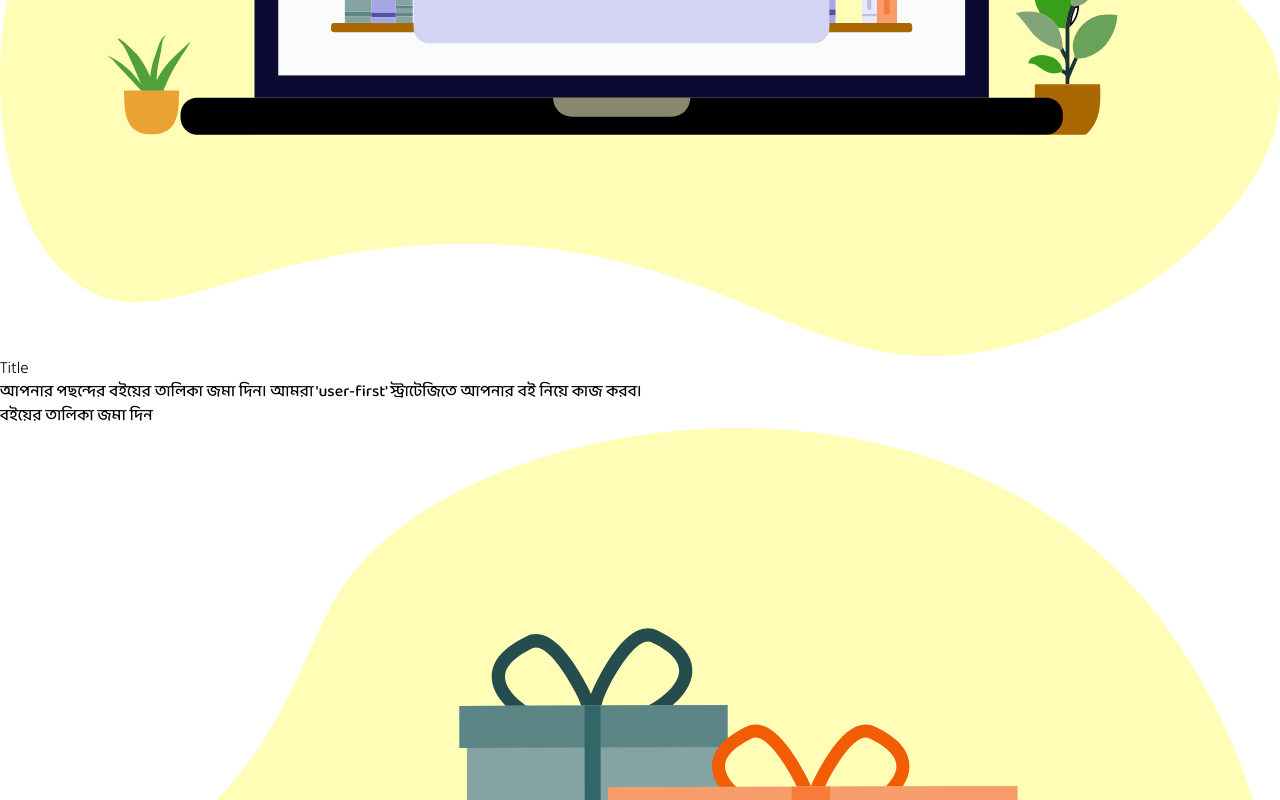
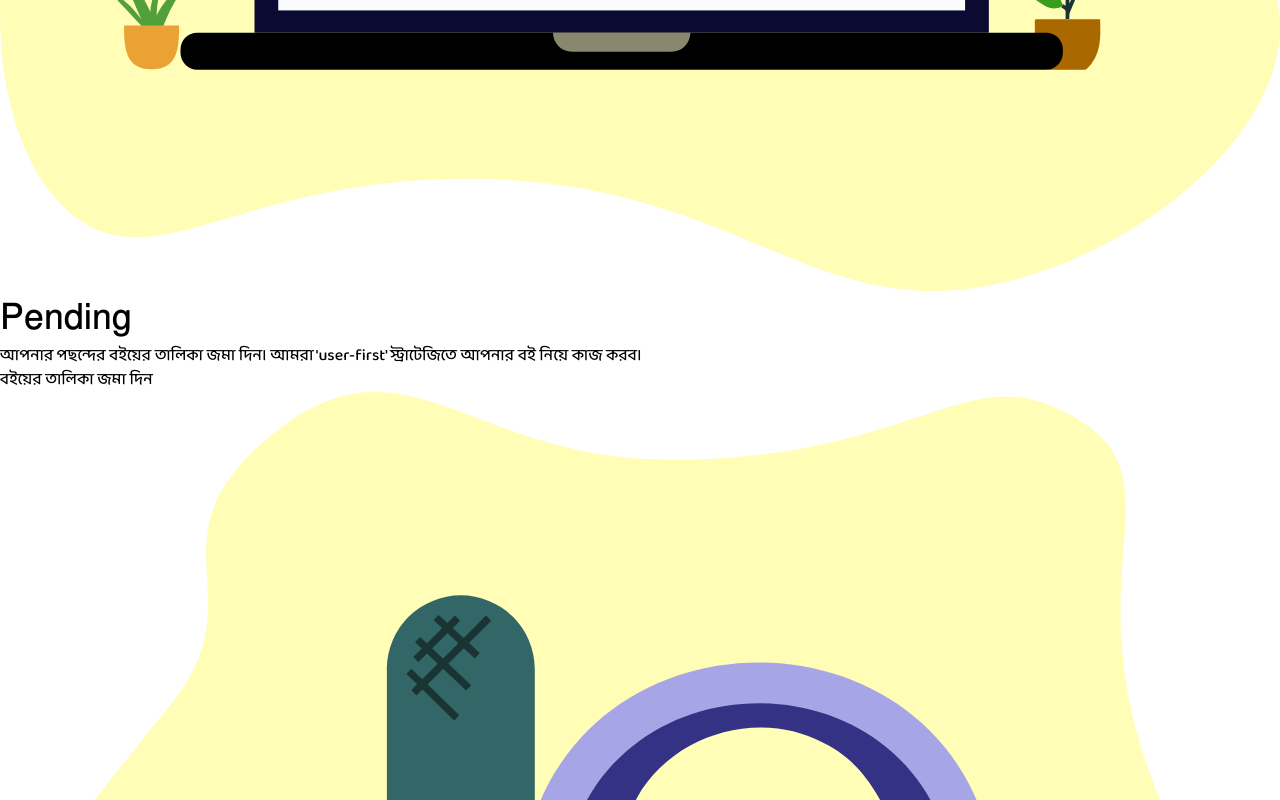
Before and after one commit to Habib2959/boikontho-me, a SvelteKit app: page / in a window 1280 px wide. Shown: the part 3190-3990 px from the top of the page. Built offline with nearby package versions, Linux system fonts and the light colour scheme.

Commit message:
Zigzag section minor changes

```diff
--- a/src/routes/Zigzag.svelte
+++ b/src/routes/Zigzag.svelte
@@ -5,21 +5,24 @@
 	let data = [
 		{
 			id: 1,
+			title: 'প্রি-বুকিং অফার',
 			desc: 'উদ্বোধনের আগে রেজিস্ট্রেশনকারীরা পাবেন ২ মাসের ফ্রি সাবস্ক্রিপশন',
 			btn: 'ফ্রি রেজিস্ট্রেশন করুন',
-			src: ill2
+			src: ill4
 		},
 		{
 			id: 2,
+			title: 'Pending',
 			desc: "আপনার পছন্দের বইয়ের তালিকা জমা দিন। আমরা 'user-first' স্ট্রাটেজিতে আপনার বই নিয়ে কাজ করব।",
 			btn: 'বইয়ের তালিকা জমা দিন',
 			src: ill3
 		},
 		{
 			id: 3,
+			title: 'Pending',
 			desc: "আপনি কি স্পষ্ট ও শুদ্ধভাবে বই পড়তে / আবৃত্তি করতে ভালবাসেন? যুক্ত হয়ে নিন 'Boikontho creator program' এ",
 			btn: 'যুক্ত হন',
-			src: ill4
+			src: ill2
 		}
 	];
 </script>
@@ -30,7 +33,7 @@
 			<img src={info.src} alt="demo" class="my-4 mx-auto w-2/3 md:w-full md:px-10" />
 		</div>
 		<div class="self-center text-center md:px-10 md:text-justify">
-			<h2 class="text-3xl my-3 font-bold">Title</h2>
+			<h2 class="text-3xl my-3 font-bold hack-font">{info.title}</h2>
 			<p class="mb-3 text-[#9b9b9b]">{info.desc}</p>
 			<div class="py-3">
 				<a
@@ -42,3 +45,16 @@
 		</div>
 	</div>
 {/each}
+
+<style>
+	@font-face {
+		font-family: 'Solaiman Lipi Bold';
+		src: url('../assets/fonts/SolaimanLipi_Bold_10-03-12.ttf');
+	}
+	.hack-font{
+		font-family: 'Solaiman Lipi Bold';
+		font-size: 36px;
+		font-weight: 400;
+		line-height: 3.3rem;
+	}
+</style>
```
